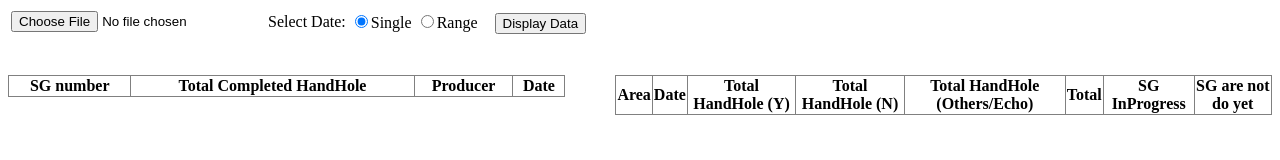
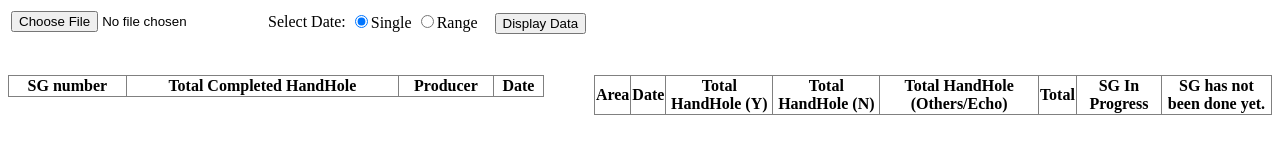
Before and after one commit to azbinfahmi/SortHHByDate, a plain HTML site: page index.html in a window 1280 px wide. Drawn offline with nearby package versions, Linux system fonts and the light colour scheme.

Commit message:
Add files via upload

```diff
--- a/index.html
+++ b/index.html
@@ -53,8 +53,8 @@
                         <th>Total HandHole (N)</th>
                         <th>Total HandHole (Others/Echo)</th>
                         <th>Total</th>
-                        <th>SG InProgress</th>
-                        <th>SG are not do yet</th>
+                        <th>SG In Progress</th>
+                        <th>SG has not been done yet.</th>
                     </tr>
                 </thead>
                 <tbody id="areaBody"></tbody>
```
